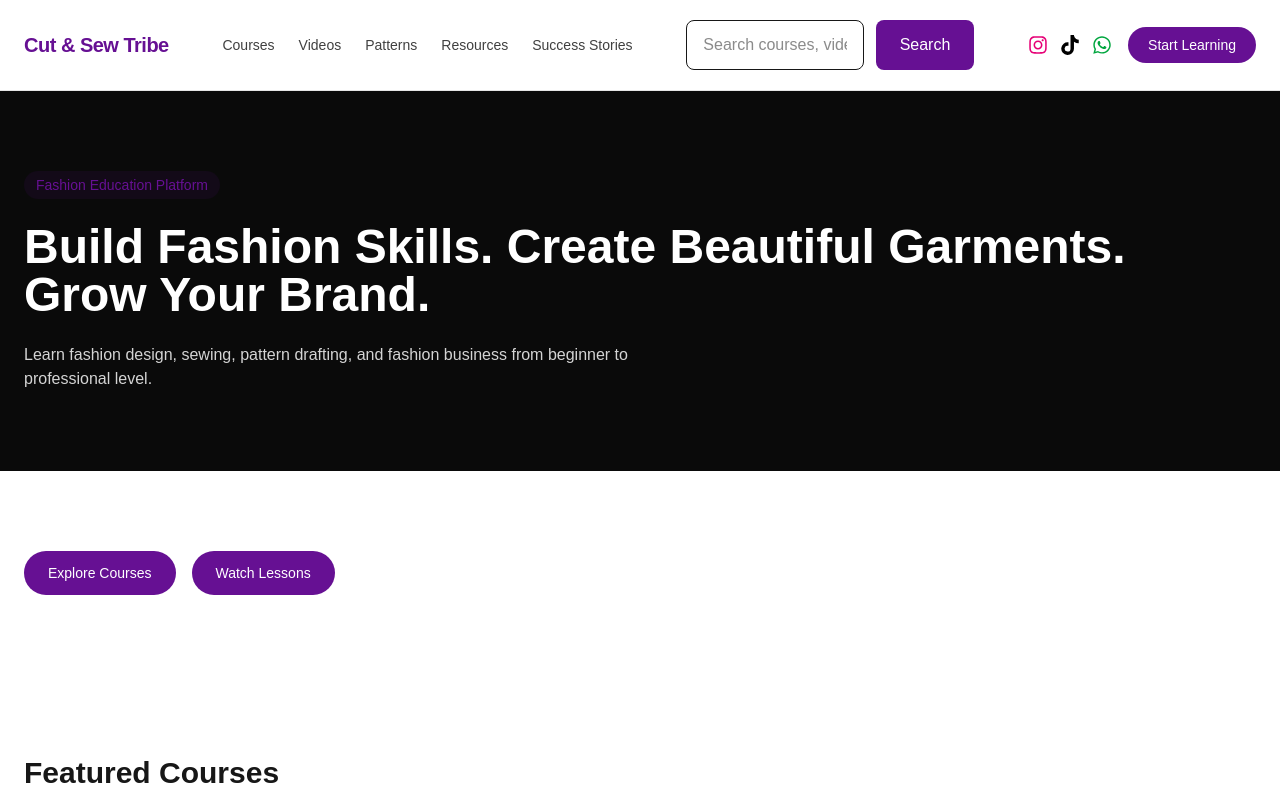
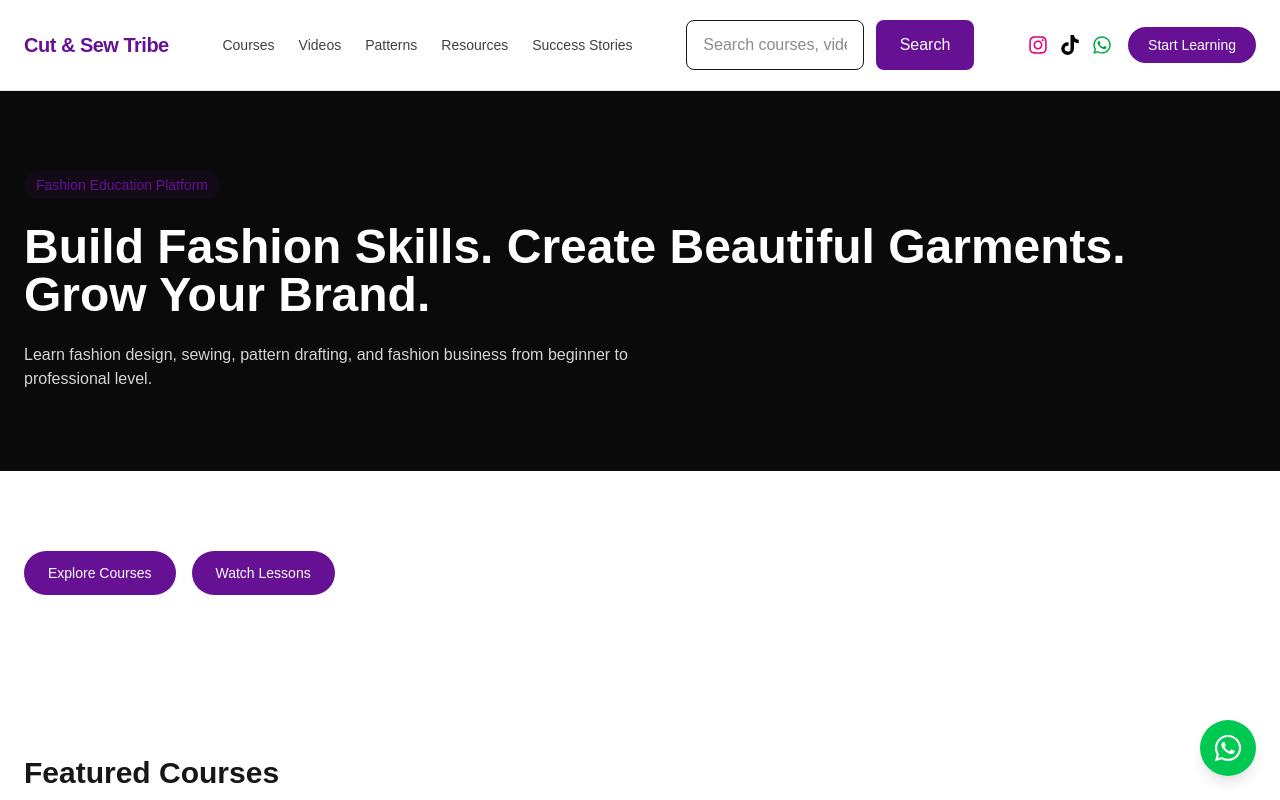
Before and after one commit to CutAndSewTribe/cut-and-sew-tribe, a Next.js app: page / in a window 1280 px wide. Shown: the top 800 px of the page. Built offline with nearby package versions, Linux system fonts and the light colour scheme.

Commit message:
Add floating WhatsApp community button

```diff
--- a/src/app/layout.tsx
+++ b/src/app/layout.tsx
@@ -3,6 +3,7 @@ import { Geist, Geist_Mono } from "next/font/google";
 
 import Header from "@/components/layout/Header";
 import Footer from "@/components/layout/Footer";
+import { WhatsAppButton } from "@/components/shared";
 
 import "./globals.css";
 
@@ -100,10 +101,12 @@ export default function RootLayout({
         <Header />
 
         <main className="flex-1">
-          {children}
-        </main>
+  {children}
+</main>
 
-        <Footer />
+<WhatsAppButton />
+
+<Footer />
 
       </body>
 
--- /dev/null
+++ b/src/components/shared/WhatsAppButton.tsx
@@ -0,0 +1,40 @@
+"use client";
+
+import { FaWhatsapp } from "react-icons/fa";
+
+
+export default function WhatsAppButton() {
+
+  return (
+
+    <a
+      href="https://wa.me/"
+      target="_blank"
+      rel="noopener noreferrer"
+      aria-label="Chat with Cut & Sew Tribe on WhatsApp"
+      className="
+        fixed
+        bottom-6
+        right-6
+        z-50
+        flex
+        h-14
+        w-14
+        items-center
+        justify-center
+        rounded-full
+        bg-green-500
+        text-white
+        shadow-lg
+        transition
+        hover:scale-110
+        hover:bg-green-600
+      "
+    >
+
+      <FaWhatsapp size={30} />
+
+    </a>
+
+  );
+}
--- a/src/components/shared/index.ts
+++ b/src/components/shared/index.ts
@@ -2,3 +2,5 @@ export { default as PageHero } from "./PageHero";
 export { default as ContentGrid } from "./ContentGrid";
 export { default as ContentCard } from "./ContentCard";
 export { default as SearchBar } from "./SearchBar";
+export { default as ShareButtons } from "./ShareButtons";
+export { default as WhatsAppButton } from "./WhatsAppButton";
```
